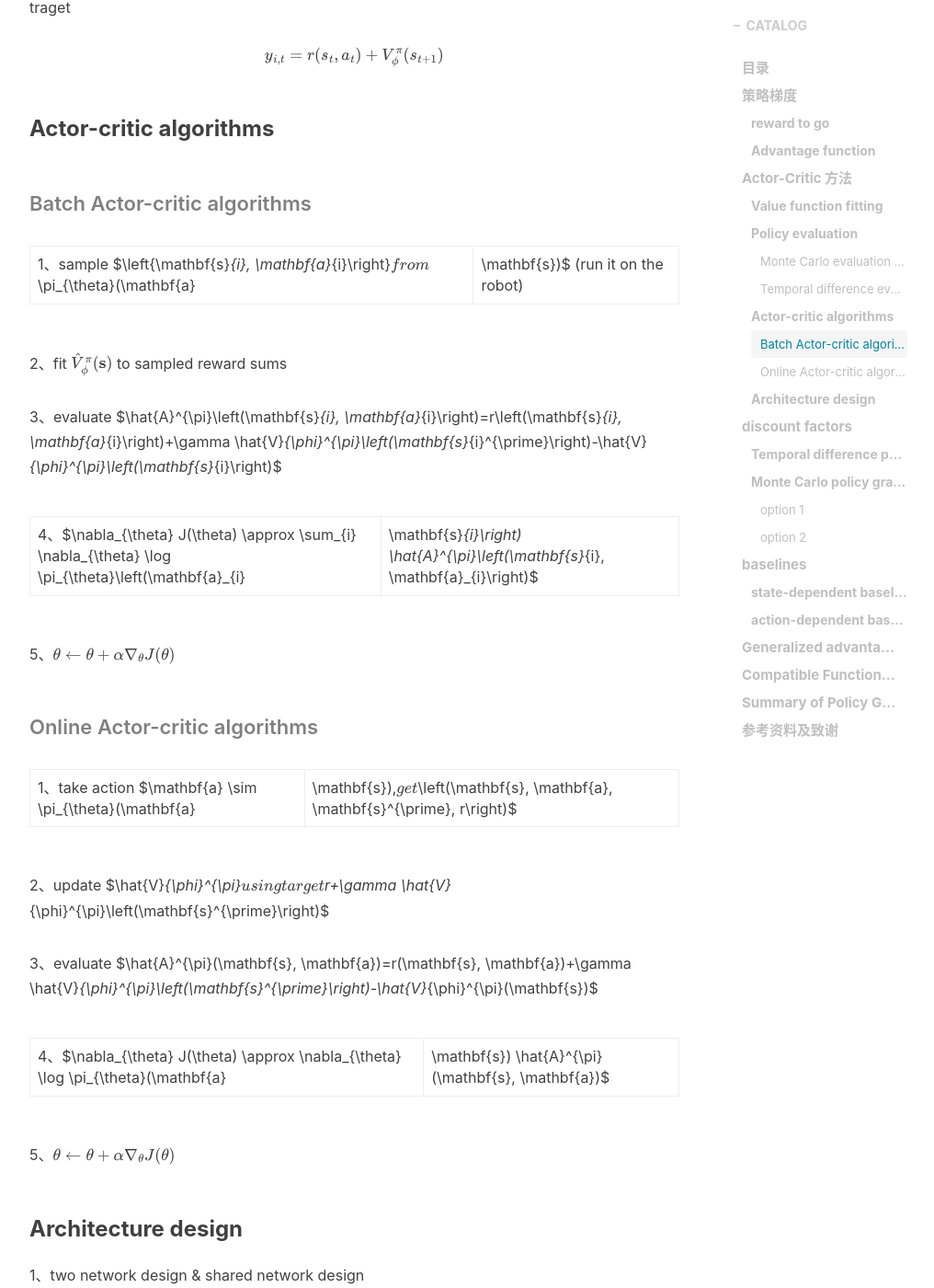
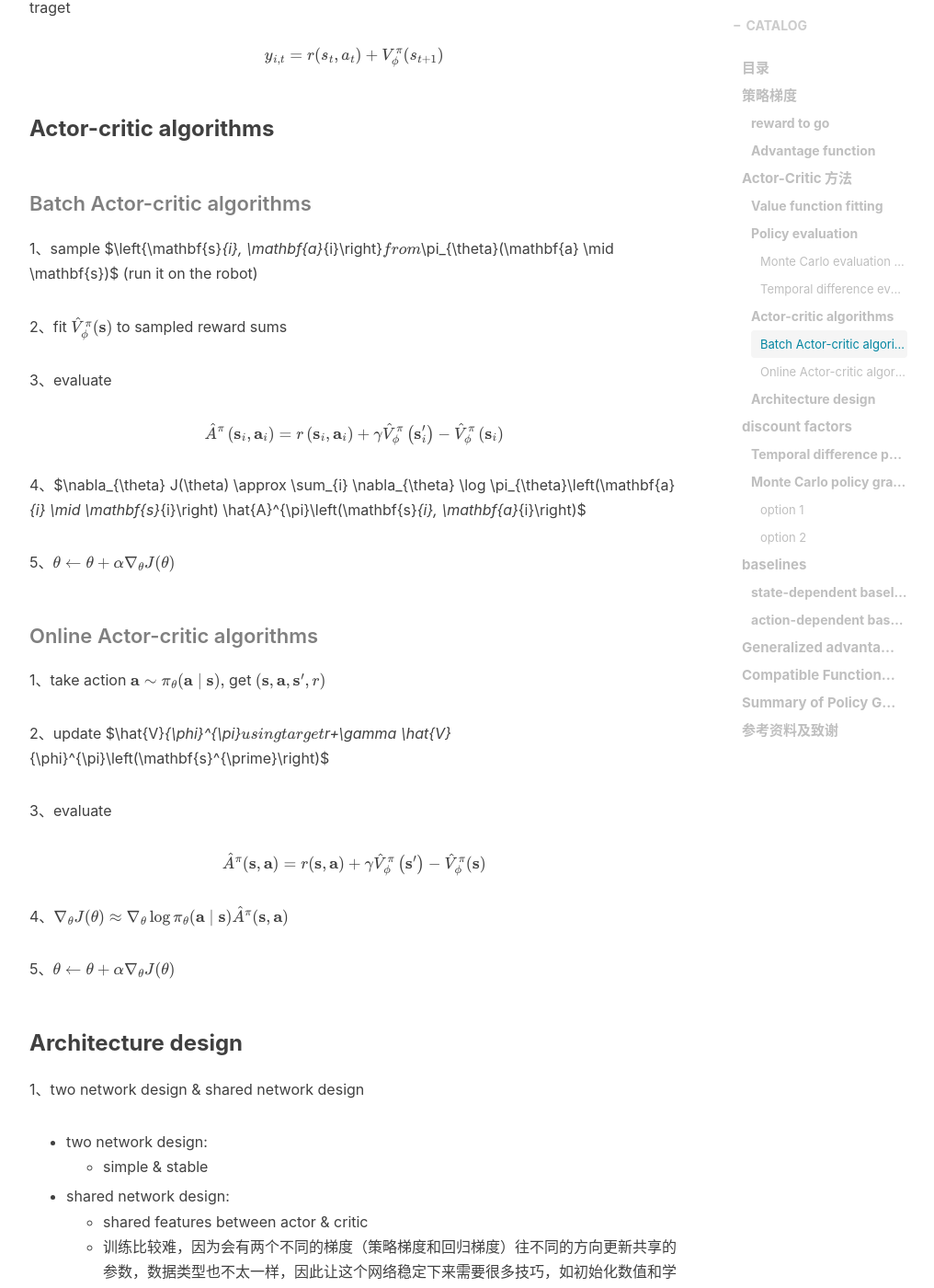
Before and after one commit to liushunyu/blog, a Jekyll site: the page built from _posts/2020-04-21-强化学习思考（8）Actor-Critic 方法.md, in a window 1280 px wide and 1400 px high, scrolled down 4512 px. Shown: the whole window at 92% size, without its empty margins (233-1249 px from the left). Built offline with Jekyll 4.4.1, drawn with Linux system fonts in a browser that asks for light colours; nearby versions of some CDN libraries; formulas are drawn with MathJax 3; comment, search, counter and statistics services are not loaded.

Commit message:
Update 2020-04-21-强化学习思考（8）Actor-Critic 方法.md

```diff
--- a/_posts/2020-04-21-强化学习思考（8）Actor-Critic 方法.md
+++ b/_posts/2020-04-21-强化学习思考（8）Actor-Critic 方法.md
@@ -224,13 +224,19 @@ $$
 
 #### Batch Actor-critic algorithms
 
-1、sample $\left\{\mathbf{s}_{i}, \mathbf{a}_{i}\right\}$ from $\pi_{\theta}(\mathbf{a} | \mathbf{s})$ (run it on the robot)
+1、sample $\left\{\mathbf{s}_{i}, \mathbf{a}_{i}\right\}$ from $\pi_{\theta}(\mathbf{a} \mid \mathbf{s})$ (run it on the robot)
 
 2、fit $\hat{V}_{\phi}^{\pi}(\mathbf{s})$ to sampled reward sums
 
-3、evaluate $\hat{A}^{\pi}\left(\mathbf{s}_{i}, \mathbf{a}_{i}\right)=r\left(\mathbf{s}_{i}, \mathbf{a}_{i}\right)+\gamma \hat{V}_{\phi}^{\pi}\left(\mathbf{s}_{i}^{\prime}\right)-\hat{V}_{\phi}^{\pi}\left(\mathbf{s}_{i}\right)$
+3、evaluate
 
-4、$\nabla_{\theta} J(\theta) \approx \sum_{i} \nabla_{\theta} \log \pi_{\theta}\left(\mathbf{a}_{i} | \mathbf{s}_{i}\right) \hat{A}^{\pi}\left(\mathbf{s}_{i}, \mathbf{a}_{i}\right)$
+
+$$
+\hat{A}^{\pi}\left(\mathbf{s}_{i}, \mathbf{a}_{i}\right)=r\left(\mathbf{s}_{i}, \mathbf{a}_{i}\right)+\gamma \hat{V}_{\phi}^{\pi}\left(\mathbf{s}_{i}^{\prime}\right)-\hat{V}_{\phi}^{\pi}\left(\mathbf{s}_{i}\right)
+$$
+
+
+4、$\nabla_{\theta} J(\theta) \approx \sum_{i} \nabla_{\theta} \log \pi_{\theta}\left(\mathbf{a}_{i} \mid \mathbf{s}_{i}\right) \hat{A}^{\pi}\left(\mathbf{s}_{i}, \mathbf{a}_{i}\right)$
 
 5、$\theta \leftarrow \theta+\alpha \nabla_{\theta} J(\theta)$
 
@@ -238,13 +244,19 @@ $$
 
 #### Online Actor-critic algorithms
 
-1、take action $\mathbf{a} \sim \pi_{\theta}(\mathbf{a} | \mathbf{s}),$ get $\left(\mathbf{s}, \mathbf{a}, \mathbf{s}^{\prime}, r\right)$
+1、take action $\mathbf{a} \sim \pi_{\theta}(\mathbf{a} \mid \mathbf{s}),$ get $\left(\mathbf{s}, \mathbf{a}, \mathbf{s}^{\prime}, r\right)$
 
 2、update $\hat{V}_{\phi}^{\pi}$ using target $r+\gamma \hat{V}_{\phi}^{\pi}\left(\mathbf{s}^{\prime}\right)$
 
-3、evaluate $\hat{A}^{\pi}(\mathbf{s}, \mathbf{a})=r(\mathbf{s}, \mathbf{a})+\gamma \hat{V}_{\phi}^{\pi}\left(\mathbf{s}^{\prime}\right)-\hat{V}_{\phi}^{\pi}(\mathbf{s})$
+3、evaluate
 
-4、$\nabla_{\theta} J(\theta) \approx \nabla_{\theta} \log \pi_{\theta}(\mathbf{a} | \mathbf{s}) \hat{A}^{\pi}(\mathbf{s}, \mathbf{a})$
+
+$$
+\hat{A}^{\pi}(\mathbf{s}, \mathbf{a})=r(\mathbf{s}, \mathbf{a})+\gamma \hat{V}_{\phi}^{\pi}\left(\mathbf{s}^{\prime}\right)-\hat{V}_{\phi}^{\pi}(\mathbf{s})
+$$
+
+
+4、$\nabla_{\theta} J(\theta) \approx \nabla_{\theta} \log \pi_{\theta}(\mathbf{a} \mid \mathbf{s}) \hat{A}^{\pi}(\mathbf{s}, \mathbf{a})$
 
 5、$\theta \leftarrow \theta+\alpha \nabla_{\theta} J(\theta)$
 
```
